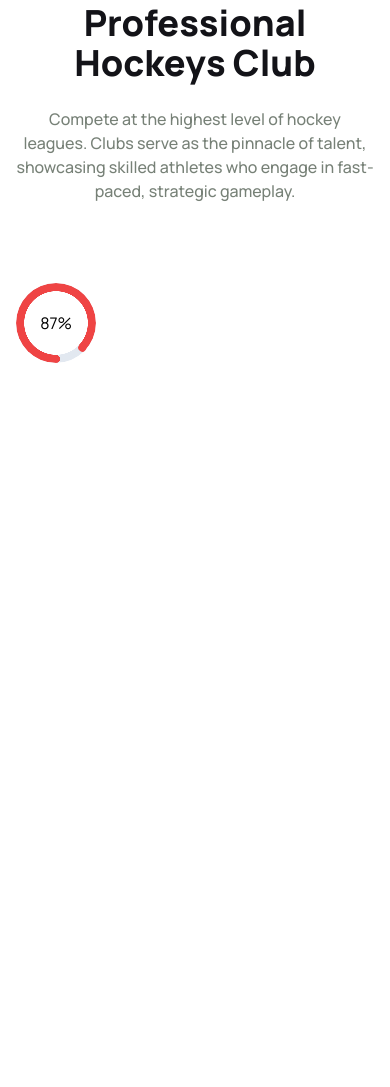
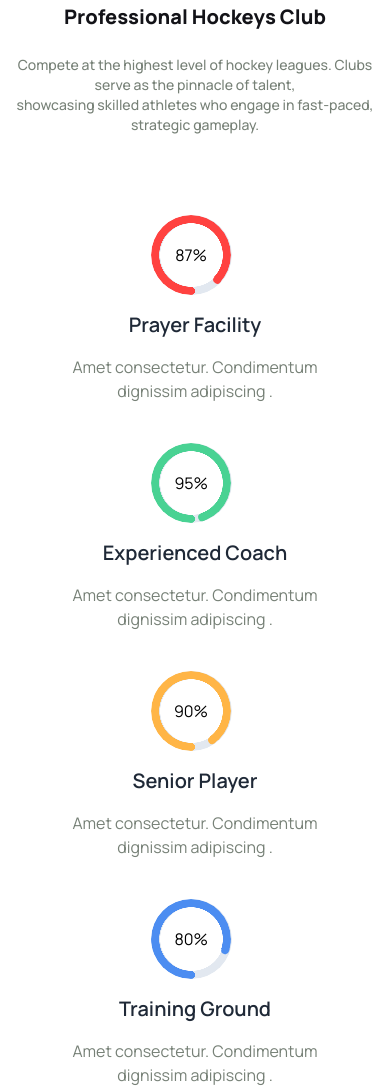
Before and after one commit to Hasan-Mahmud/b9a3, a plain HTML site: page index.html in a window 390 px wide. Shown: the part 325-1412 px from the top of the page. Before the commit the page ends 844 px from the top, so only its background shows below. Drawn offline with nearby package versions, Linux system fonts and the light colour scheme.

Commit message:
professional heockeys section added with responsive code

```diff
--- a/index.html
+++ b/index.html
@@ -76,24 +76,55 @@
 
         <section>
             <div class="text-center space-y-6 mb-20">
-                <h2 class=" text-4xl font-extrabold text-font-color">Professional Hockeys Club</h2>
-                <p class="font-medium text-secondary-color ">Compete at the highest level of hockey leagues. Clubs serve
+                <h2 class=" text-xl lg:text-4xl font-extrabold text-font-color">Professional Hockeys Club</h2>
+                <p class="text-sm lg:text-base font-medium text-secondary-color ">Compete at the highest level of hockey leagues. Clubs serve
                     as the pinnacle of talent, <br>showcasing skilled athletes who engage in fast-paced, strategic
                     gameplay.</p>
             </div>
 
-            <div class="relative">
-                <div class="radial-progress relative z-10 text-red-500 rotate-180"  style="--value:87;" role="progressbar" ><span class="rotate-180 text-black">87%</span>
+            <div class="flex  gap-10 items-center justify-center flex-col lg:flex-row">
+                <!-- facility -->
+                <div class="flex flex-col gap-4 relative items-center ">
+                    <div class="radial-progress relative z-10 right-1 text-[#FF4240] rotate-180"  style="--value:87;" role="progressbar" ><span class="rotate-180 text-black">87%</span>
+                    </div>
+
+                    <div class="radial-progress absolute left-20 text-slate-200 rotate-180 "  style="--value:100;" role="progressbar" >
+                    </div>
+                    <h4 class="font-semibold text-xl">Prayer Facility</h4>
+                    <p class="text-center font-normal text-secondary-color">Amet consectetur. Condimentum <br>dignissim adipiscing .</p>
                 </div>
+                <!-- Experienced Coach -->
+                <div class="flex flex-col gap-4 relative items-center">
+                    <div class="radial-progress relative z-10 right-1 text-[#49D293] rotate-180"  style="--value:95;" role="progressbar" ><span class="rotate-180 text-black">95%</span>
+                    </div>
 
-                <div class="radial-progress absolute left-0 text-slate-200 rotate-180"  style="--value:100;" role="progressbar" >
+                    <div class="radial-progress absolute left-20 text-slate-200 rotate-180"  style="--value:100;" role="progressbar" >
+                    </div>
+                    <h4 class="font-semibold text-xl">Experienced Coach</h4>
+                    <p class="text-center font-normal text-secondary-color">Amet consectetur. Condimentum <br>dignissim adipiscing .</p>
                 </div>
+                 <!-- Senior Player -->
+                <div class="flex flex-col gap-4 relative items-center">
+                    <div class="radial-progress relative z-10 right-1 text-[#FFB546] rotate-180"  style="--value:90;" role="progressbar" ><span class="rotate-180 text-black">90%</span>
+                    </div>
 
+                    <div class="radial-progress absolute left-20 text-slate-200 rotate-180"  style="--value:100;" role="progressbar" >
+                    </div>
+                    <h4 class="font-semibold text-xl">Senior Player</h4>
+                    <p class="text-center font-normal text-secondary-color">Amet consectetur. Condimentum <br>dignissim adipiscing .</p>
+                </div>
+                <!-- Training Ground -->
+
+                <div class="relative flex flex-col gap-4 items-center ">
+                    <div class="radial-progress relative z-10 right-1 text-[#4C8DF1] rotate-180 "  style="--value:80;" role="progressbar" ><span class="rotate-180 text-black">80%</span>
+                    </div>
+
+                    <div class="radial-progress absolute left-20 text-slate-200 rotate-180 "  style="--value:100;" role="progressbar" >
+                    </div>
+                    <h4 class="font-semibold text-xl">Training Ground</h4>
+                    <p class="text-center font-normal text-secondary-color">Amet consectetur. Condimentum <br>dignissim adipiscing .</p>
+                </div>
             </div>
-
-
-
-
 
         </section>
 
```
